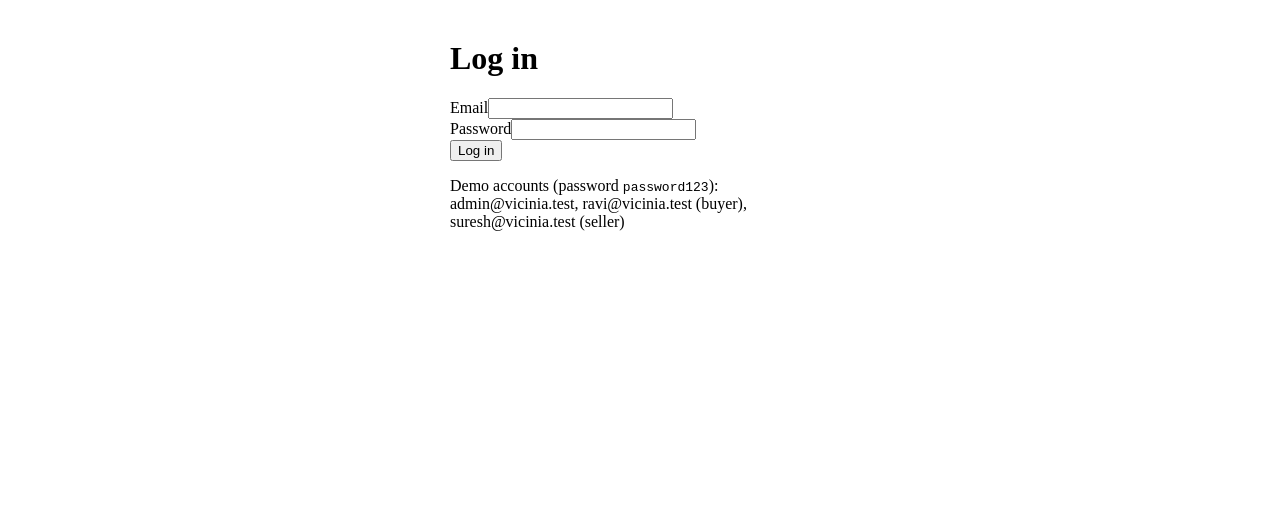
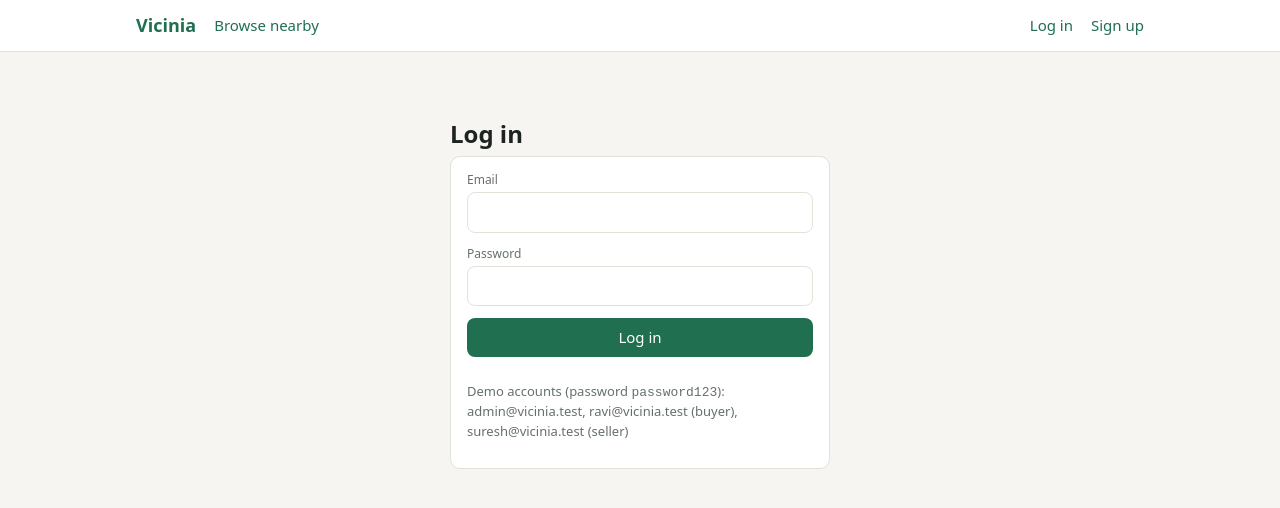
Before and after one commit to Spoorthi-Poornachandra/Vicinia---DBMS-Mini-Project, a Next.js app: page /login in a window 1280 px wide. Shown: the top 508 px of the page. Built offline with nearby package versions, Linux system fonts and the light colour scheme; no server answers.

Commit message:
feat(ui): layout, styles and navigation

```diff
--- /dev/null
+++ b/app/globals.css
@@ -0,0 +1,31 @@
+:root {
+  --bg: #f6f5f1; --card: #fff; --ink: #1d2320; --muted: #66706b; --line: #e3e1d8;
+  --brand: #1f6f50; --brand-ink: #fff; --warn: #b4531a; --bad: #b3261e; --good: #1f6f50;
+}
+* { box-sizing: border-box; }
+body { margin: 0; background: var(--bg); color: var(--ink); font: 15px/1.5 system-ui, -apple-system, 'Segoe UI', Roboto, sans-serif; }
+a { color: var(--brand); text-decoration: none; }
+a:hover { text-decoration: underline; }
+main { max-width: 1040px; margin: 0 auto; padding: 24px 16px 64px; }
+h1 { font-size: 24px; margin: 0 0 4px; } h2 { font-size: 18px; margin: 28px 0 10px; } h3 { font-size: 15px; margin: 0; }
+.muted { color: var(--muted); } .small { font-size: 13px; }
+nav { background: var(--card); border-bottom: 1px solid var(--line); }
+nav .in { max-width: 1040px; margin: 0 auto; padding: 12px 16px; display: flex; gap: 18px; align-items: center; flex-wrap: wrap; }
+nav .logo { font-weight: 700; font-size: 18px; color: var(--brand); } nav .sp { flex: 1; }
+.card { background: var(--card); border: 1px solid var(--line); border-radius: 10px; padding: 14px 16px; }
+.grid { display: grid; gap: 12px; } .g2 { grid-template-columns: repeat(auto-fit, minmax(280px, 1fr)); } .g4 { grid-template-columns: repeat(auto-fit, minmax(150px, 1fr)); }
+.row { display: flex; gap: 10px; align-items: center; flex-wrap: wrap; } .between { justify-content: space-between; }
+label { display: block; font-size: 12px; color: var(--muted); margin-bottom: 3px; }
+input, select, textarea { width: 100%; padding: 8px 10px; border: 1px solid var(--line); border-radius: 8px; font: inherit; background: #fff; }
+button { padding: 8px 14px; border: 0; border-radius: 8px; background: var(--brand); color: var(--brand-ink); font: inherit; cursor: pointer; }
+button.ghost { background: transparent; color: var(--brand); border: 1px solid var(--brand); }
+button.danger { background: var(--bad); } button:disabled { opacity: .5; cursor: default; }
+.badge { display: inline-block; padding: 2px 8px; border-radius: 99px; font-size: 12px; background: #e8f1ec; color: var(--good); }
+.badge.warn { background: #fbe9dc; color: var(--warn); } .badge.bad { background: #fbe0de; color: var(--bad); }
+.stat { font-size: 24px; font-weight: 700; }
+table { width: 100%; border-collapse: collapse; } th, td { text-align: left; padding: 8px 10px; border-bottom: 1px solid var(--line); font-size: 14px; }
+th { color: var(--muted); font-weight: 600; font-size: 12px; text-transform: uppercase; letter-spacing: .03em; }
+.price { font-weight: 700; font-size: 17px; }
+.err { background: #fbe0de; color: var(--bad); padding: 8px 12px; border-radius: 8px; margin: 10px 0; }
+.okmsg { background: #e8f1ec; color: var(--good); padding: 8px 12px; border-radius: 8px; margin: 10px 0; }
+.bar { height: 6px; background: var(--line); border-radius: 3px; overflow: hidden; } .bar > i { display: block; height: 100%; background: var(--brand); }
--- /dev/null
+++ b/app/layout.tsx
@@ -0,0 +1,19 @@
+import './globals.css';
+import type { Metadata } from 'next';
+import Nav from '@/components/Nav';
+
+export const metadata: Metadata = {
+  title: 'Vicinia: hyperlocal marketplace',
+  description: 'Buy and sell secondhand items nearby, with trust you can verify.',
+};
+
+export default function RootLayout({ children }: { children: React.ReactNode }) {
+  return (
+    <html lang="en">
+      <body>
+        <Nav />
+        <main>{children}</main>
+      </body>
+    </html>
+  );
+}
--- /dev/null
+++ b/components/Nav.tsx
@@ -0,0 +1,40 @@
+'use client';
+import Link from 'next/link';
+import { useEffect, useState } from 'react';
+import { api, Me } from '@/lib/client';
+
+export default function Nav() {
+  const [me, setMe] = useState<Me | null>(null);
+  useEffect(() => {
+    api<{ user: Me | null }>('/api/auth/me').then((r) => setMe(r.user)).catch(() => setMe(null));
+  }, []);
+
+  async function logout() {
+    await api('/api/auth/logout', { method: 'POST' });
+    window.location.href = '/';
+  }
+
+  return (
+    <nav>
+      <div className="in">
+        <Link href="/" className="logo">Vicinia</Link>
+        <Link href="/">Browse nearby</Link>
+        {me && me.role !== 'admin' && <Link href="/orders">My orders</Link>}
+        {me?.role === 'seller' && <Link href="/sell">Sell</Link>}
+        {me?.role === 'admin' && <Link href="/admin">Admin</Link>}
+        <span className="sp" />
+        {me ? (
+          <>
+            <span className="small muted">{me.name} <span className="badge">{me.role}</span></span>
+            <button className="ghost" onClick={logout}>Log out</button>
+          </>
+        ) : (
+          <>
+            <Link href="/login">Log in</Link>
+            <Link href="/register">Sign up</Link>
+          </>
+        )}
+      </div>
+    </nav>
+  );
+}
```
